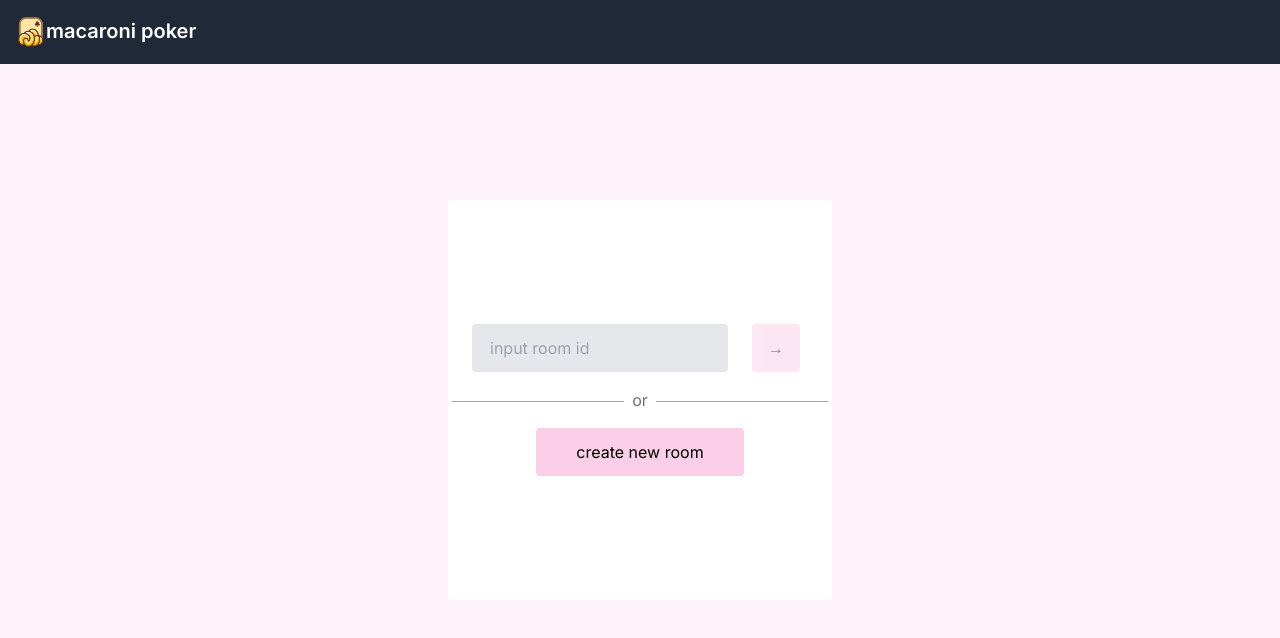
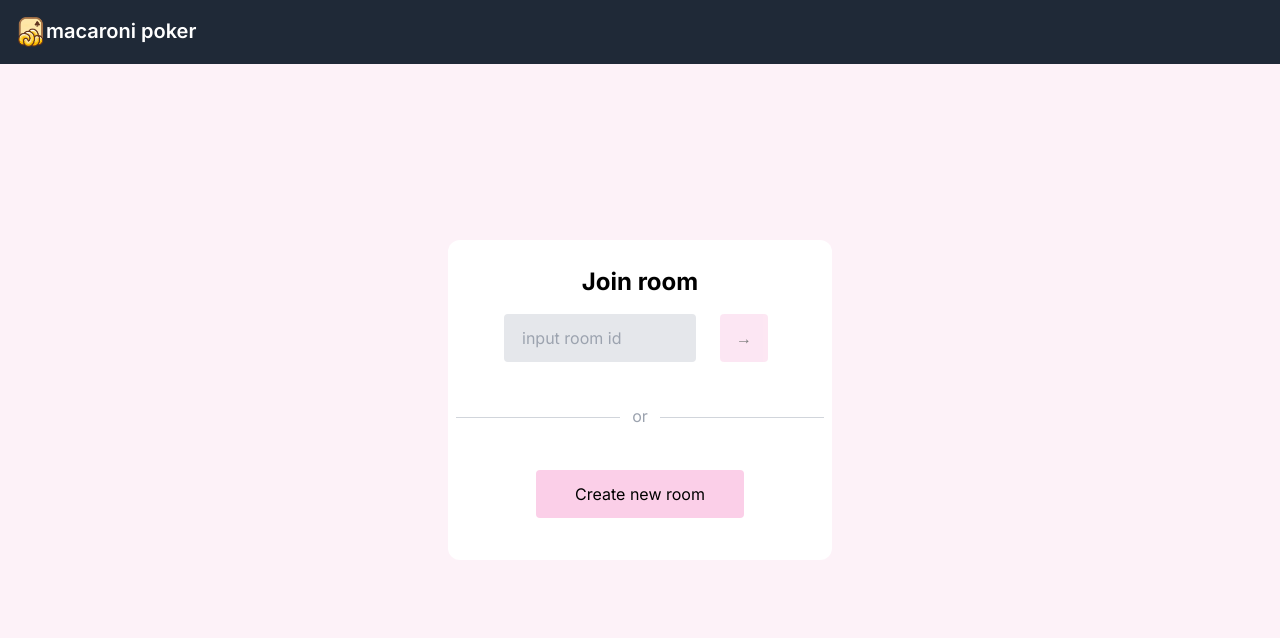
Before and after one commit to macaroni10y/planning-poker-front-nextjs, a Next.js app: page / in a window 1280 px wide. Shown: the top 638 px of the page. Built offline with nearby package versions, Linux system fonts and the light colour scheme.

Commit message:
top page layout

```diff
--- a/app/(routes)/page.tsx
+++ b/app/(routes)/page.tsx
@@ -1,5 +1,6 @@
 "use client";
 import Header from "@/app/_components/uiparts/Header";
+import HorizontalLine from "@/app/_components/uiparts/HorizontalLine";
 import TheButton from "@/app/_components/uiparts/TheButton";
 import { useRouter } from "next/navigation";
 import { KeyboardEventHandler, useState } from "react";
@@ -24,11 +25,13 @@ const Page = () => {
 				<Header />
 			</div>
 			<div className="h-screen bg-pink-50 flex items-center justify-center">
-				<div className="bg-white rounded w-2/3 max-w-sm h-1/2 flex flex-col justify-center">
+				<div className="bg-white rounded-xl w-2/3 max-w-sm h-2/5 flex flex-col justify-evenly">
+					<div className="flex flex-col">
+						<div className="text-2xl font-bold text-center">Join room</div>
 						<div className="flex justify-center">
 							<input
 								maxLength={12}
-							className="w-2/3 h-12 bg-gray-200 appearance-none border-2 border-gray-200 rounded py-2 px-4 mx-2 my-4 text-gray-700 leading-tight focus:outline-none focus:bg-white focus:border-pink-300"
+								className="w-1/2 h-12 bg-gray-200 appearance-none border-2 border-gray-200 rounded py-2 px-4 mx-2 my-4 text-gray-700 leading-tight focus:outline-none focus:bg-white focus:border-pink-300"
 								type="text"
 								placeholder="input room id"
 								onChange={(event) => setRoomId(event.target.value)}
@@ -41,15 +44,12 @@ const Page = () => {
 								isActive={isValid()}
 							/>
 						</div>
-					<div className="flex items-center">
-					<div className="mx-1 w-10/12 h-1 border-b border-b-gray-400 flex justify-center"></div>
-					<div className="mx-1 text-gray-500">or</div>
-					<div className="mx-1 w-10/12 h-1 border-b border-b-gray-400 flex justify-center"></div>
 					</div>
+					<HorizontalLine innerText="or" />
 					<div className="flex justify-center">
 						<TheButton
 							onClick={() => enter(Math.random().toString(32).substring(6))}
-							text="create new room"
+							text="Create new room"
 						/>
 					</div>
 				</div>
--- /dev/null
+++ b/app/_components/uiparts/HorizontalLine.tsx
@@ -0,0 +1,13 @@
+interface Props {
+	innerText?: string;
+}
+
+const HorizontalLine = (props: Props) => (
+	<div className="flex items-center justify-center w-full">
+		<div className="mx-2 h-1 w-full border-b border-b-gray-300 flex justify-center" />
+		<div className="mx-1 text-gray-400">{props.innerText}</div>
+		<div className="mx-2 h-1 w-full border-b border-b-gray-300 flex justify-center" />
+	</div>
+);
+
+export default HorizontalLine;
```
Also changed, not shown: 1 other file (tests, documents, lock files or other folders). Lines whose indentation alone changed are shown as unchanged.
